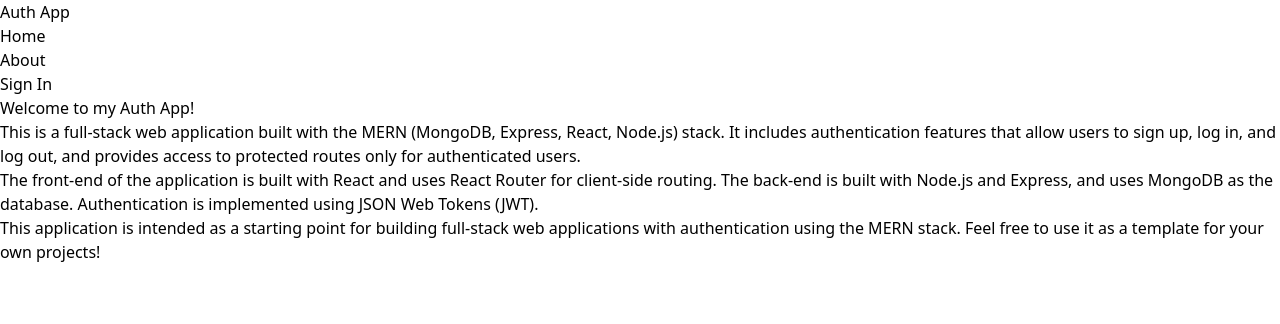
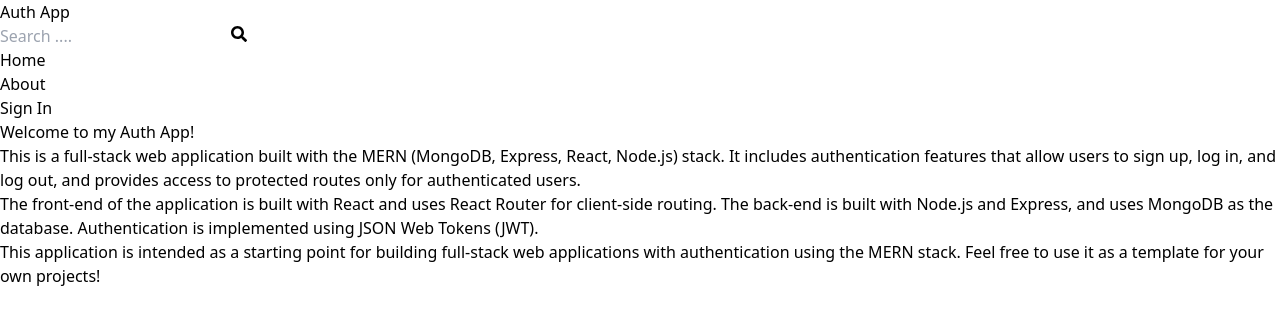
Before and after one commit to immanuelmathari/mernone, a React (Vite) app in the folder client/: page / in a window 1280 px wide. Shown: the top 324 px of the page. Built offline with nearby package versions, Linux system fonts and the light colour scheme.

Commit message:
update header search form

```diff
--- a/client/src/components/Header.jsx
+++ b/client/src/components/Header.jsx
@@ -1,14 +1,46 @@
-import { Link } from 'react-router-dom';
+import { Link, useNavigate } from 'react-router-dom';
 import { useSelector } from 'react-redux';
+import { useEffect, useState } from 'react';
+import { FaSearch } from 'react-icons/fa';
 
 export default function Header() {
   const { currentUser } = useSelector((state) => state.user);
+  // now we working on searching
+  const [searchTerm, setSearchTerm] = useState('');
+  const navigate = useNavigate();
+
+  const handleSubmit = (e) => {
+    e.preventDefault();
+    // tp get the url Parameters - to get url data,
+    const urlParams = new URLSearchParams(window.location.search); // we get the information in the url
+    urlParams.set('searchTerm', searchTerm);
+    // convert the urlParams to string bcz some are numbers
+    const searchQuery = urlParams.toString();
+    navigate(`/search?${searchQuery}`);
+  };
+
+  // we want a useeffect to set setSearchTerm the value in the url everytime it is loaded afresh
+  // if location.search changes we want to update our search term
+  // results we see what is changed in the url in the form input
+  useEffect(() => {
+    const urlParams = new URLSearchParams(location.search);
+    const searchTermFromUrl = urlParams.get('searchTerm');
+    if (searchTermFromUrl) {
+      setSearchTerm(searchTermFromUrl);
+    }
+  }, [location.search])
   return (
     <div className='bg-slate-200'>
       <div className='flex justify-between items-center max-w-6xl mx-auto p-3'>
         <Link to='/'>
           <h1 className='font-bold'>Auth App</h1>
         </Link>
+        <form className='bg-slate-100 p-3 rounded-lg flex items-center' onSubmit={handleSubmit}>
+          <input type='text' placeholder='Search ....' className='bg-transparent focus:outline-none w-24 sm:w-64' value={searchTerm} onChange={(e) => setSearchTerm(e.target.value)} />
+          <button>
+          <FaSearch className='text-slate-600' />
+          </button>
+        </form>
         <ul className='flex gap-4'>
           <Link to='/'>
             <li>Home</li>
```
